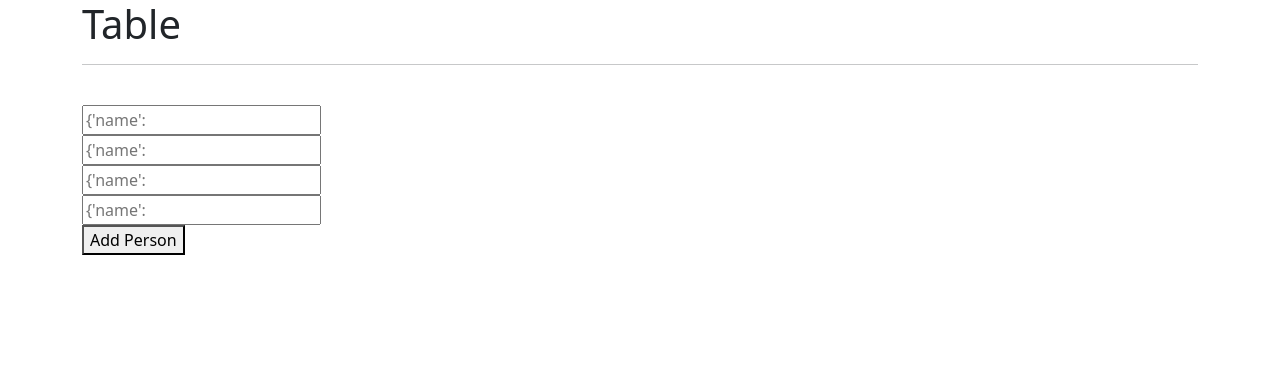
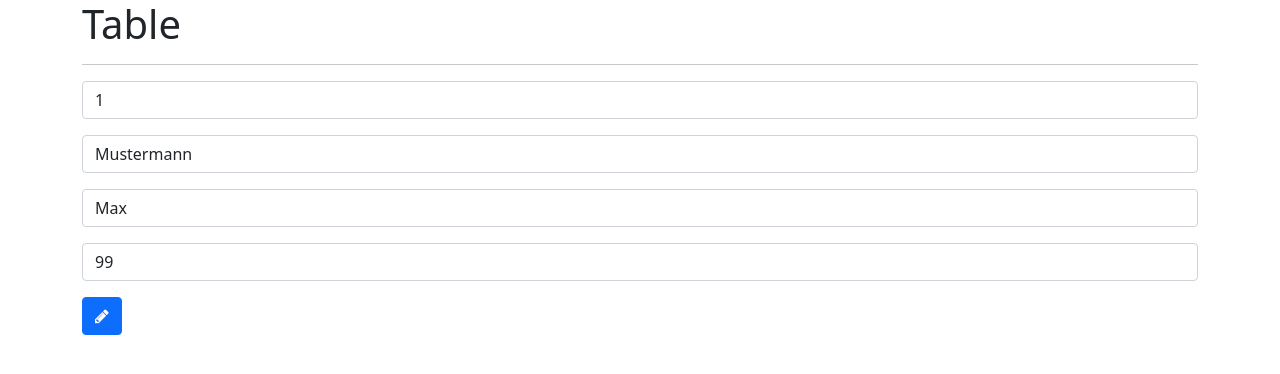
Before and after one commit to gKits/simple-table-website, a Flask app: page /edit/1/ in a window 1280 px wide. Shown: the top 374 px of the page. Run offline with Flask 2, Linux system fonts and the light colour scheme; data comes from the database, SQL or seed files in the repository.

Commit message:
Template changes

```diff
--- a/templates/create.html
+++ b/templates/create.html
@@ -7,7 +7,7 @@
           <input type="text" class="form-control" name={{inp.name}} placeholder={{inp.name}} aria-label={{inp.name}}>
         </div>
 {% endfor %}
-     <button type="submit" name="submit" class="btn btn-primary" value=add_person><i class="fa fa-plus"></i>
+     <button type="submit" name="submit" class="btn btn-primary" value=add><i class="fa fa-plus"></i>
      </button>
 
 {% endblock %}
--- a/templates/edit.html
+++ b/templates/edit.html
@@ -3,13 +3,11 @@
 {% block content %}
 <form method = "POST">
 {% for inp in inputs %}
-     <br>
-       <input type="text" name={{inp}}
-              placeholder={{inp}}></input>
+     <div class="input-group mb-3">
+          <input type="text" class="form-control" name={{inp.name}} placeholder={{inp.name}} aria-label={{inp.name}} value={{inp.data}}>
+        </div>
 {% endfor %}
-     <br>
-       <button type="submit" name="submit"
-              value="add_person">Add Person</button>
-     <br>
+     <button type="submit" name="submit" class="btn btn-primary" value=edit><i class="fa fa-pencil"></i>
+     </button>
 
 {% endblock %}
--- a/templates/index.html
+++ b/templates/index.html
@@ -20,7 +20,7 @@
         <td><form method="POST">
           <button type="submit" name="delete" class="btn btn-danger" value={{row.Id}}><i class="fa fa-trash-o"></i>
           </button>
-          <a class="btn btn-primary" href=/edit?{{row.Id}}><i class="fa fa-pencil"></i>
+          <a class="btn btn-primary" href=/edit/{{row.Id}}/><i class="fa fa-pencil"></i>
           </a>
         </form></td>
         {% for cell in row %}
```
